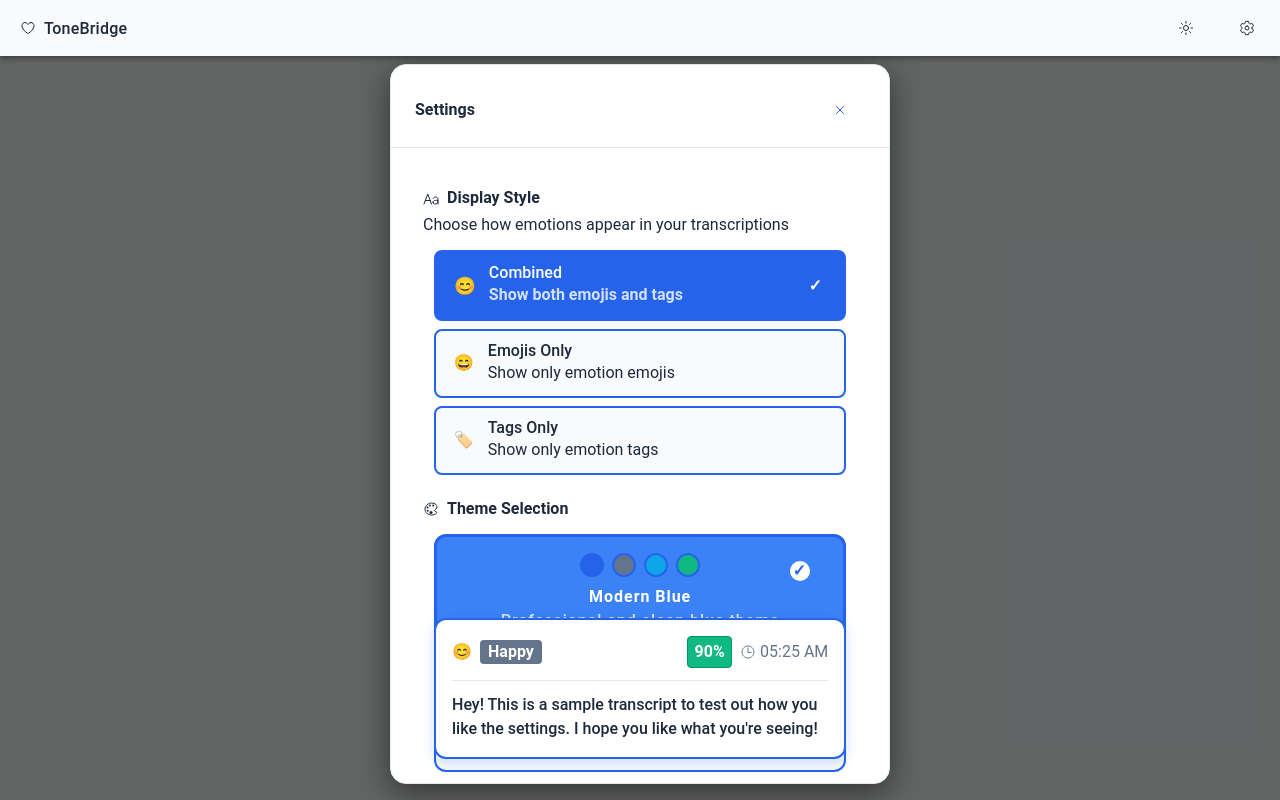
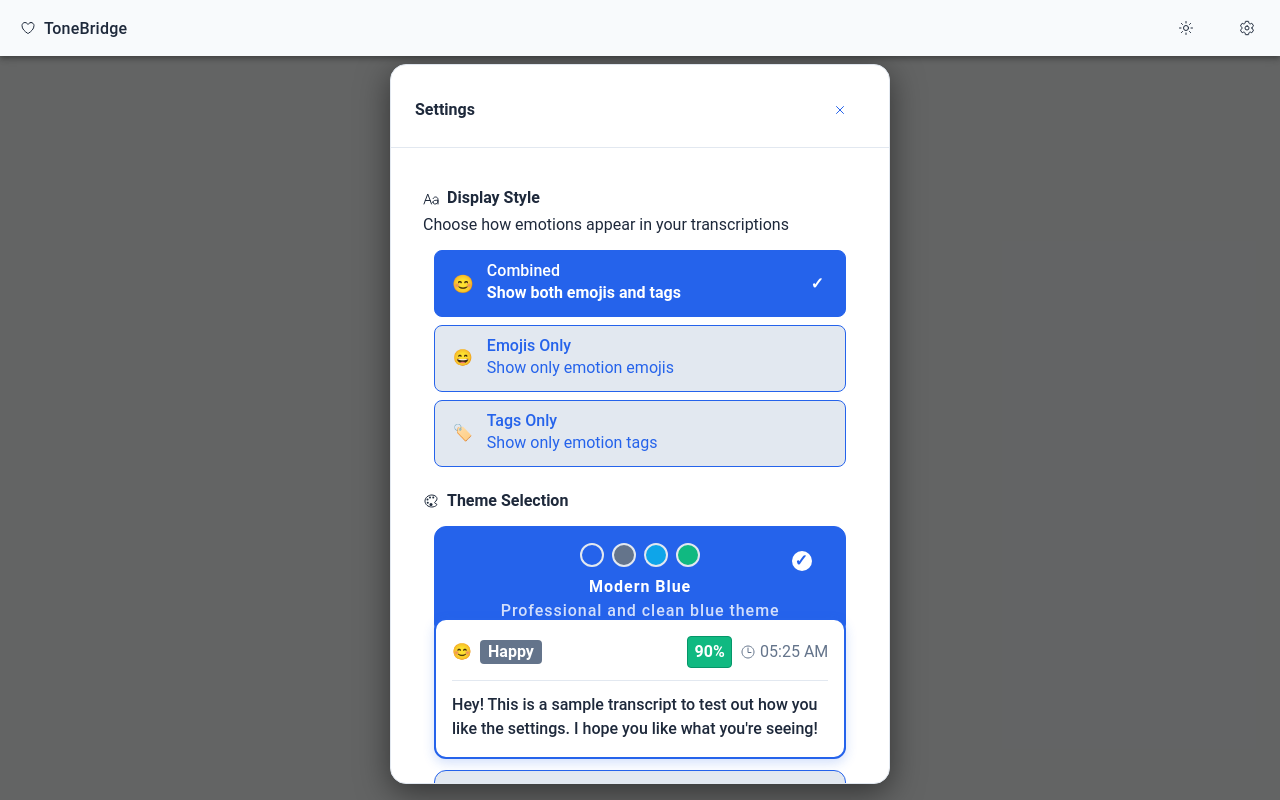
Before and after one commit to CubingAndCoding/Tone-Bridge, a React (Vite) app in the folder frontend/: page /home in a window 1280 px wide. Both pictures are taken after a click on the element 1246 px from the left and 28 px from the top of the page. Built offline with nearby package versions, Linux system fonts and the light colour scheme.

Commit message:
fixed all theme issues (including high contrast themes)

```diff
--- a/frontend/src/components/settings/SettingsPanel.tsx
+++ b/frontend/src/components/settings/SettingsPanel.tsx
@@ -357,22 +357,14 @@ const SettingsPanel: React.FC<SettingsPanelProps> = ({
                             padding: '0.75rem 1rem',
                             borderRadius: '8px',
                             border: currentDisplayMode.id === mode.id
-                              ? '1px solid var(--ion-color-primary)'
-                              : '1px solid var(--ion-border-color, var(--ion-color-light-shade))',
+                              ? '1px solid var(--ion-color-primary) !important'
+                              : '1px solid var(--ion-border-color, var(--ion-color-light-shade)) !important',
                             background: currentDisplayMode.id === mode.id
-                              ? (settings.theme === 'high-contrast'
-                                  ? (document.documentElement.classList.contains('dark-mode') ? '#ffffff' : '#000000')
-                                  : 'var(--ion-color-primary)')
-                              : (settings.theme === 'high-contrast'
-                                  ? (document.documentElement.classList.contains('dark-mode') ? '#000000' : '#ffffff')
-                                  : 'var(--ion-color-light)'),
+                              ? 'var(--ion-color-primary) !important'
+                              : 'var(--ion-color-light-shade) !important',
                             color: currentDisplayMode.id === mode.id
-                              ? (settings.theme === 'high-contrast'
-                                  ? (document.documentElement.classList.contains('dark-mode') ? '#000000' : '#ffffff')
-                                  : 'white')
-                              : (settings.theme === 'high-contrast'
-                                  ? (document.documentElement.classList.contains('dark-mode') ? '#ffffff' : '#000000')
-                                  : 'var(--ion-color-dark)'),
+                              ? 'var(--ion-color-light-shade)'
+                              : 'var(--ion-color-primary)',
                             fontSize: '0.9rem',
                             fontWeight: currentDisplayMode.id === mode.id ? '600' : '400',
                             cursor: 'pointer',
@@ -400,18 +392,20 @@ const SettingsPanel: React.FC<SettingsPanelProps> = ({
                             {mode.id === 'combined' ? '😊' : mode.id === 'emoji-only' ? '😄' : '🏷️'}
                           </motion.span>
                           <div style={{ flex: 1 }}>
-                            <div style={{ fontWeight: '500', marginBottom: '0.25rem' }}>
+                            <div style={{
+                                fontWeight: '500',
+                                marginBottom: '0.25rem',
+                                color: currentDisplayMode.id === mode.id
+                                  ? 'var(--ion-color-primary-contrast)'
+                                  : 'var(--ion-color-primary)'
+                              }}>
                               {mode.name}
                             </div>
                             <div style={{
                               fontSize: '0.8rem',
                               color: currentDisplayMode.id === mode.id
-                                ? (settings.theme === 'high-contrast'
-                                    ? (document.documentElement.classList.contains('dark-mode') ? '#000000' : '#ffffff')
-                                    : 'rgba(255, 255, 255, 0.8)')
-                                : (settings.theme === 'high-contrast'
-                                    ? (document.documentElement.classList.contains('dark-mode') ? '#ffffff' : '#000000')
-                                    : 'var(--ion-text-color)'),
+                                ? 'var(--ion-color-primary-contrast)'
+                                : 'var(--ion-color-primary)',
                               lineHeight: '1.3'
                             }}>
                               {mode.description}
@@ -437,9 +431,7 @@ const SettingsPanel: React.FC<SettingsPanelProps> = ({
                                     damping: 30
                                   }}
                                   style={{
-                                    color: settings.theme === 'high-contrast'
-                                      ? (document.documentElement.classList.contains('dark-mode') ? '#000000' : '#ffffff')
-                                      : 'white',
+                                    color: 'var(--ion-color-primary-contrast)',
                                     fontSize: '1.2rem',
                                     fontWeight: 'bold'
                                   }}
@@ -491,6 +483,7 @@ const SettingsPanel: React.FC<SettingsPanelProps> = ({
                     </h3>
 
                     <IonItem style={{ '--background': 'transparent' }}>
+                      <div>ncbr;</div>
                       <IonLabel>Font Size</IonLabel>
                       <div slot="end" style={{
                         display: 'flex',
@@ -498,6 +491,7 @@ const SettingsPanel: React.FC<SettingsPanelProps> = ({
                         gap: '0.5rem',
                         alignItems: 'center',
                         width: '100%',
+                        marginTop: '1rem',
                         marginBottom: '1rem'
                       }}>
                         {[
@@ -542,21 +536,15 @@ const SettingsPanel: React.FC<SettingsPanelProps> = ({
                             style={{
                               padding: '0.75rem 1rem',
                               borderRadius: '8px',
-                              border: settings.fontSize === option.value
-                                ? '1px solid var(--ion-color-primary)'
-                                : '1px solid var(--ion-border-color, var(--ion-color-light-shade))',
-                              background: settings.fontSize === option.value
-                                ? (settings.theme === 'high-contrast'
-                                    ? (document.documentElement.classList.contains('dark-mode') ? '#ffffff' : '#000000')
-                                    : 'var(--ion-color-primary)')
-                                : (settings.theme === 'high-contrast'
-                                    ? (document.documentElement.classList.contains('dark-mode') ? '#000000' : '#ffffff')
-                                    : 'var(--ion-color-light)'),
-                              color: settings.fontSize === option.value
-                                ? (settings.theme === 'high-contrast'
-                                    ? (document.documentElement.classList.contains('dark-mode') ? '#000000' : '#ffffff')
-                                    : 'white')
-                                : 'var(--ion-color-dark)',
+                                                            border: settings.fontSize === option.value
+                                ? '1px solid var(--ion-color-primary) !important'
+                                : '1px solid var(--ion-border-color, var(--ion-color-light-shade)) !important',
+                            background: settings.fontSize === option.value
+                              ? 'var(--ion-color-primary) !important'
+                              : 'var(--ion-color-light-shade) !important',
+                            color: settings.fontSize === option.value
+                              ? 'var(--ion-color-light-shade)'
+                              : 'var(--ion-color-primary)',
                               fontSize: '0.9rem',
                               fontWeight: settings.fontSize === option.value ? '600' : '400',
                               cursor: 'pointer',
@@ -576,7 +564,10 @@ const SettingsPanel: React.FC<SettingsPanelProps> = ({
                                          option.value === 'medium' ? '1.2rem' : '1.4rem',
                                 minWidth: '24px',
                                 textAlign: 'center',
-                                fontWeight: '600'
+                                fontWeight: '600',
+                                color: settings.fontSize === option.value
+                                  ? 'var(--ion-color-light-shade)'
+                                  : 'var(--ion-color-primary)'
                               }}
                               animate={{
                                 scale: settings.fontSize === option.value ? 1.1 : 1
@@ -586,7 +577,13 @@ const SettingsPanel: React.FC<SettingsPanelProps> = ({
                               {option.icon}
                             </motion.span>
                             <div style={{ flex: 1 }}>
-                              <div style={{ fontWeight: '500', marginBottom: '0.25rem' }}>
+                              <div style={{
+                                  fontWeight: '500',
+                                  marginBottom: '0.25rem',
+                                  color: settings.fontSize === option.value
+                                    ? 'var(--ion-color-light-shade)'
+                                    : 'var(--ion-color-primary)'
+                                }}>
                                 {option.name}
                               </div>
                             </div>
@@ -610,9 +607,7 @@ const SettingsPanel: React.FC<SettingsPanelProps> = ({
                                       damping: 30
                                     }}
                                     style={{
-                                      color: settings.theme === 'high-contrast'
-                                        ? (document.documentElement.classList.contains('dark-mode') ? '#000000' : '#ffffff')
-                                        : 'white',
+                                      color: 'var(--ion-color-primary-contrast)',
                                       fontSize: '1.2rem',
                                       fontWeight: 'bold'
                                     }}
--- a/frontend/src/components/settings/ThemeSelector.tsx
+++ b/frontend/src/components/settings/ThemeSelector.tsx
@@ -114,23 +114,15 @@ const ThemeSelector: React.FC<ThemeSelectorProps> = ({
                 height: 'auto',
                 padding: '0.5rem',
                 border: currentTheme === theme.id
-                  ? '1px solid var(--ion-color-primary)'
-                  : '1px solid var(--ion-border-color, var(--ion-color-light-shade))',
+                  ? '1px solid var(--ion-color-primary) !important'
+                  : '1px solid var(--ion-border-color, var(--ion-color-light-shade)) !important',
                 borderRadius: '12px',
                 background: currentTheme === theme.id
-                  ? (theme.id === 'high-contrast'
-                      ? (document.documentElement.classList.contains('dark-mode') ? '#ffffff' : '#000000')
-                      : 'var(--ion-color-primary-tint)')
-                  : (theme.id === 'high-contrast'
-                      ? (document.documentElement.classList.contains('dark-mode') ? '#000000' : '#ffffff')
-                      : 'var(--ion-background-color)'),
+                  ? 'var(--ion-color-primary) !important'
+                  : 'var(--ion-color-light-shade) !important',
                 color: currentTheme === theme.id
-                  ? (theme.id === 'high-contrast'
-                      ? (document.documentElement.classList.contains('dark-mode') ? '#000000' : '#ffffff')
-                      : 'var(--ion-color-primary-contrast)')
-                  : (theme.id === 'high-contrast'
-                      ? (document.documentElement.classList.contains('dark-mode') ? '#ffffff' : '#000000')
-                      : 'var(--ion-text-color)'),
+                  ? 'var(--ion-color-light-shade)'
+                  : 'var(--ion-color-primary)',
                 textTransform: 'none',
                 fontWeight: '500',
                 boxSizing: 'border-box',
@@ -171,7 +163,9 @@ const ThemeSelector: React.FC<ThemeSelectorProps> = ({
                         height: '24px',
                         borderRadius: '50%',
                         background: color,
-                        border: '2px solid var(--ion-border-color, var(--ion-color-light-shade))'
+                        border: '2px solid var(' + (currentTheme === theme.id
+                          ? '--ion-color-light-shade'
+                          : '--ion-color-primary') + ', var(--ion-color-light-shade))'
                       }}
                       whileHover={{ scale: 1.5 }}
                       transition={{ type: "spring", stiffness: 200 }}
@@ -190,26 +184,18 @@ const ThemeSelector: React.FC<ThemeSelectorProps> = ({
                     fontSize: '1rem',
                     fontWeight: '600',
                     marginBottom: '0.25rem',
-                    color: currentTheme === theme.id
-                      ? (theme.id === 'high-contrast'
-                          ? (document.documentElement.classList.contains('dark-mode') ? '#ffffff' : '#000000')
-                          : 'var(--ion-color-primary-contrast)')
-                      : (theme.id === 'high-contrast'
-                          ? (document.documentElement.classList.contains('dark-mode') ? '#ffffff' : '#000000')
-                          : 'var(--ion-text-color)')
+                    color: (currentTheme === theme.id
+                          ? 'var(--ion-color-primary-contrast)'
+                          : 'var(--ion-color-primary)')
                   }}>
                     {theme.name}
                   </div>
                   <div style={{
                     fontSize: '0.875rem',
                     opacity: 0.8,
-                    color: currentTheme === theme.id
-                      ? (theme.id === 'high-contrast'
-                          ? (document.documentElement.classList.contains('dark-mode') ? '#ffffff' : '#000000')
-                          : 'var(--ion-color-primary-contrast)')
-                      : (theme.id === 'high-contrast'
-                          ? (document.documentElement.classList.contains('dark-mode') ? '#ffffff' : '#000000')
-                          : 'var(--ion-text-color)')
+                    color: (currentTheme === theme.id
+                          ? 'var(--ion-color-primary-contrast)'
+                          : 'var(--ion-color-primary)')
                   }}>
                     {theme.description}
                   </div>
@@ -231,7 +217,7 @@ const ThemeSelector: React.FC<ThemeSelectorProps> = ({
                       display: 'flex',
                       alignItems: 'center',
                       justifyContent: 'center',
-                      color: 'var(--ion-color-primary)',
+                      color: 'var(--ion-color-primary) !important',
                       fontSize: '0.75rem',
                       fontWeight: 'bold'
                     }}
```
Also changed, not shown: frontend/src/theme/custom.css (+0 -12 lines), 1 other file (tests, documents, lock files or other folders).
